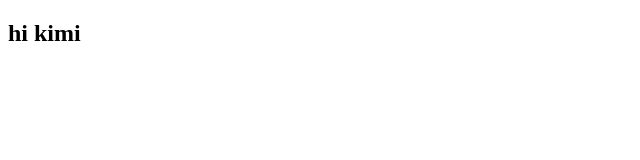
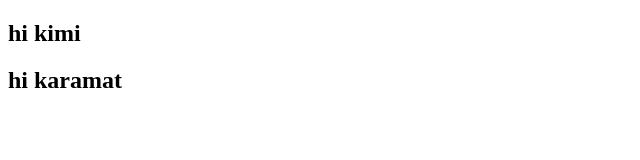
Before and after one commit to Karamatali4/PracticeGit, a plain HTML site: page index.html in a window 1280 px wide. Shown: the whole page, without its empty margins (0-640 px from the left). Drawn offline with Linux system fonts and the light colour scheme.

Commit message:
insert h2 tag and name Karamat

```diff
--- a/index.html
+++ b/index.html
@@ -8,5 +8,6 @@
 <body>
 
     <h2>hi kimi</h2>
+    <h2>hi karamat</h2>
 </body>
 </html>
```
